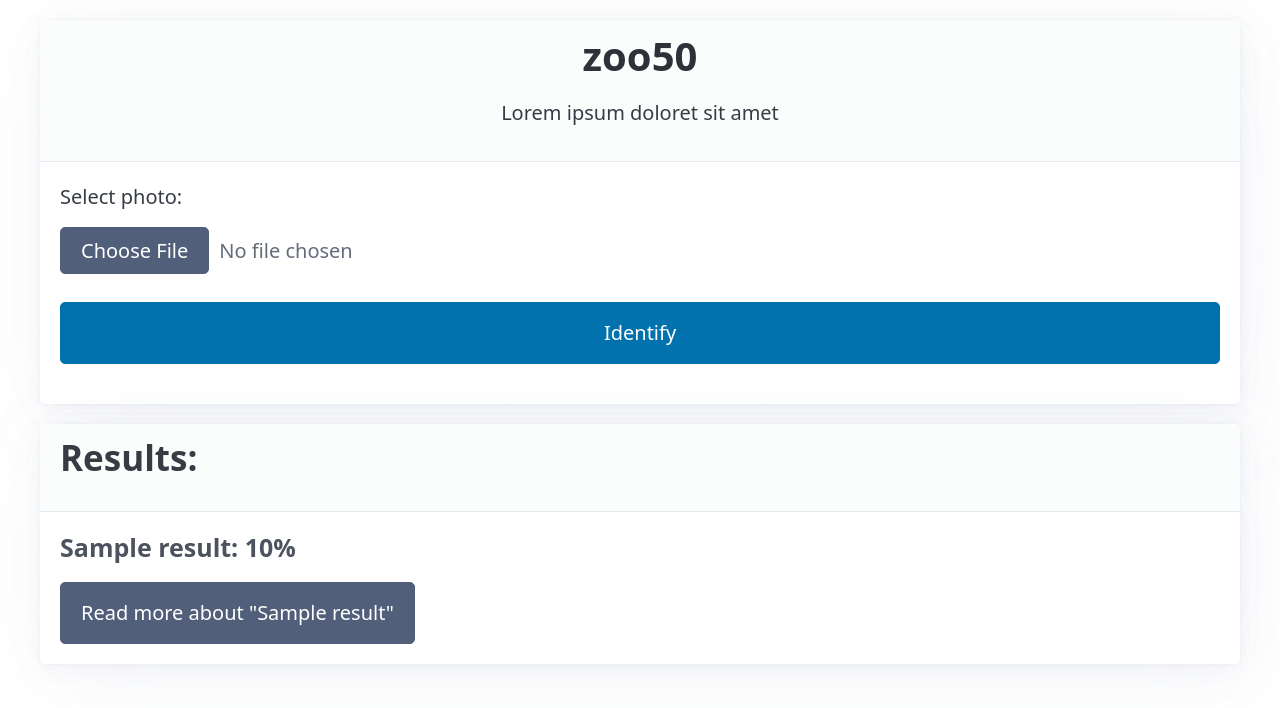
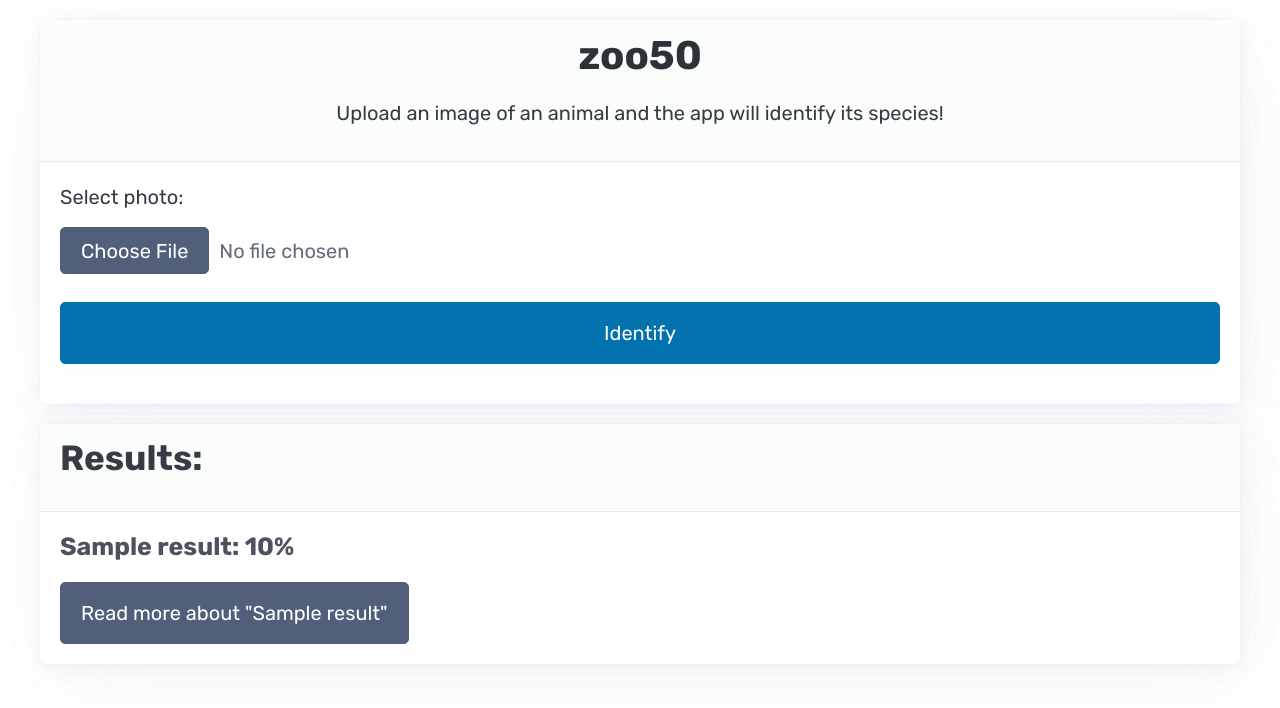
Before and after one commit to cieslaa/zoo50, a Flask app: template templates/index.html in a window 1280 px wide. Shown: the top 708 px of the page. Run offline with Flask 3, Linux system fonts and the light colour scheme; the template is opened without the code that fills it: most values are stand-ins (such as "Sample title", 1, 10 or a date in 2020); some libraries are stand-ins or nearby versions.

Commit message:
Update project structure

```diff
--- a/model/model.py
+++ b/model/model.py
@@ -9,7 +9,7 @@ def imagenet_animal_labels():
     ...
 
 
-def classify_image():
+def classify_image(image_object: Image.Image) -> list:
 
     time.sleep(1)
 
--- /dev/null
+++ b/static/style.css
@@ -0,0 +1,3 @@
+:root {
+  --pico-font-family: 'Rubik', sans-serif;
+}
--- a/templates/index.html
+++ b/templates/index.html
@@ -6,9 +6,19 @@
   <meta name="color-scheme" content="light dark" />
   <title>zoo50</title>
 
+  <link rel="preconnect" href="https://fonts.googleapis.com">
+  <link rel="preconnect" href="https://fonts.gstatic.com" crossorigin>
+
+  <!-- Rubik -->
+  <link href="https://fonts.googleapis.com/css2?family=Rubik:wght@400;700&display=swap" rel="stylesheet">
+
   <!-- Pico CSS -->
+  <link rel="stylesheet" href="https://cdn.jsdelivr.net/npm/@picocss/pico@2/css/pico.min.css" />
 
-  <link rel="stylesheet" href="https://cdn.jsdelivr.net/npm/@picocss/pico@2/css/pico.min.css" />
+  <link rel="stylesheet" href="{{ url_for('static', filename='style.css') }}">
+
+</head>
+
 
   </head>
 <body>
@@ -29,7 +39,7 @@
 
       <header>
         <h1 style="text-align: center;">zoo50</h1>
-        <p style="text-align: center;">Lorem ipsum doloret sit amet</p>
+        <p style="text-align: center;">Upload an image of an animal and the app will identify its species!</p>
       </header>
 
       <form action="/predict" method="post" enctype="multipart/form-data">
@@ -43,7 +53,9 @@
       </form>
     </article>
 
-    {% if results and results|length > 0 %}
+    {% if results is not none %}
+
+      {% if results|length > 0 %}
         <article>
           <header>
             <h2>Results:</h2>
@@ -58,10 +70,9 @@
               </a>
             {% endif %}
           {% endfor %}
-
         </article>
 
-    {% elif results is defined and results|length == 0 %}
+      {% else %}
         <article>
           <header>
             <h2>No results</h2>
@@ -69,6 +80,9 @@
           <p>We're sorry, the model did not find any animal in this image.</p>
         </article>
       {% endif %}
+
+    {% endif %}
+
     </main>
 </body>
 </html>
```
Also changed, not shown: README.md, static/styles.css (deleted), 1 other file. Lines whose indentation alone changed are shown as unchanged.
